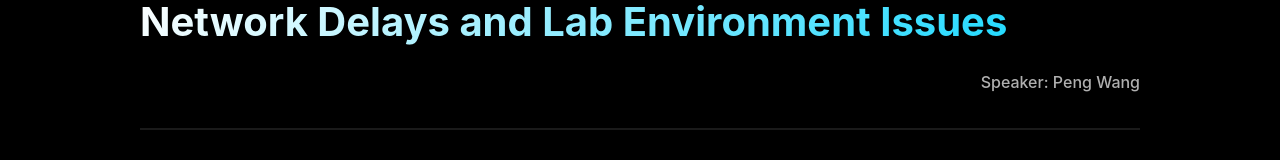
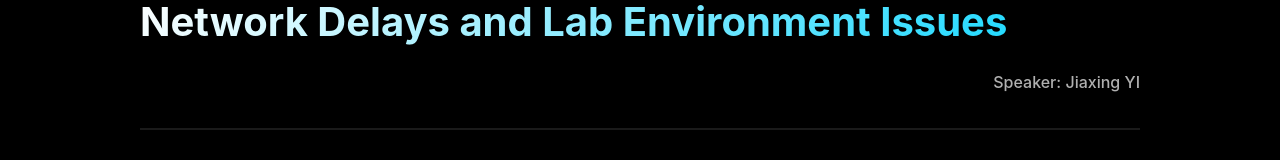
Before and after one commit to LannieYoo/presentation_aitech, a React (Vite) app: page /presentation_aitech/network-performance in a window 1280 px wide. Shown: the part 234-394 px from the top of the page. Built offline with nearby package versions, Linux system fonts and the light colour scheme.

Commit message:
Update speaker names and team member display: Remove role labels, update speakers to Joseph Weng and Jiaxing YI

```diff
--- a/src/pages/Intro.jsx
+++ b/src/pages/Intro.jsx
@@ -20,12 +20,12 @@ function Intro() {
                 <p className="team-card-id">041127158</p>
               </div>
               <div className="home-team-card">
+                <h3 className="team-card-name">Joseph Weng</h3>
+                <p className="team-card-id">041076091</p>
+              </div>
+              <div className="home-team-card">
                 <h3 className="team-card-name">Hye Ran Yoo</h3>
                 <p className="team-card-id">041145212</p>
-              </div>
-              <div className="home-team-card">
-                <h3 className="team-card-name">Joseph Weng</h3>
-                <p className="team-card-id">041076091</p>
               </div>
               <div className="home-team-card">
                 <h3 className="team-card-name">Peng Wang</h3>
--- a/src/pages/NetworkPerformance.jsx
+++ b/src/pages/NetworkPerformance.jsx
@@ -5,7 +5,7 @@ function NetworkPerformance() {
     <div className="page">
       <div className="page-header">
         <h1>Network Delays and Lab Environment Issues</h1>
-        <p className="presenter">Speaker: Peng Wang</p>
+        <p className="presenter">Speaker: Jiaxing YI</p>
       </div>
 
       <section className="section">
--- a/src/pages/ROS2Setup.jsx
+++ b/src/pages/ROS2Setup.jsx
@@ -5,7 +5,7 @@ function ROS2Setup() {
     <div className="page">
       <div className="page-header">
         <h1>First Steps with ROS2 and System Setup</h1>
-        <p className="presenter">Speaker: Hye Ran Yoo</p>
+        <p className="presenter">Speaker: Joseph Weng</p>
       </div>
 
       <section className="section">
```
